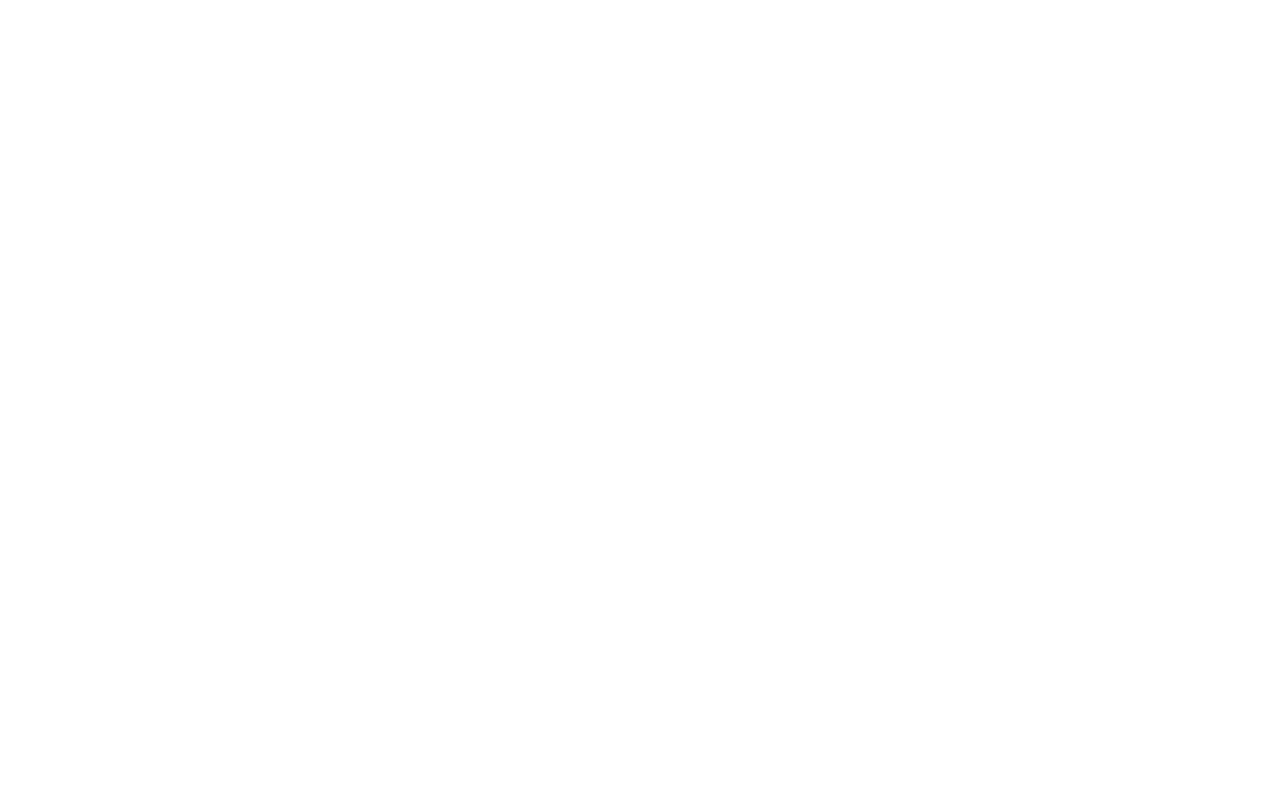
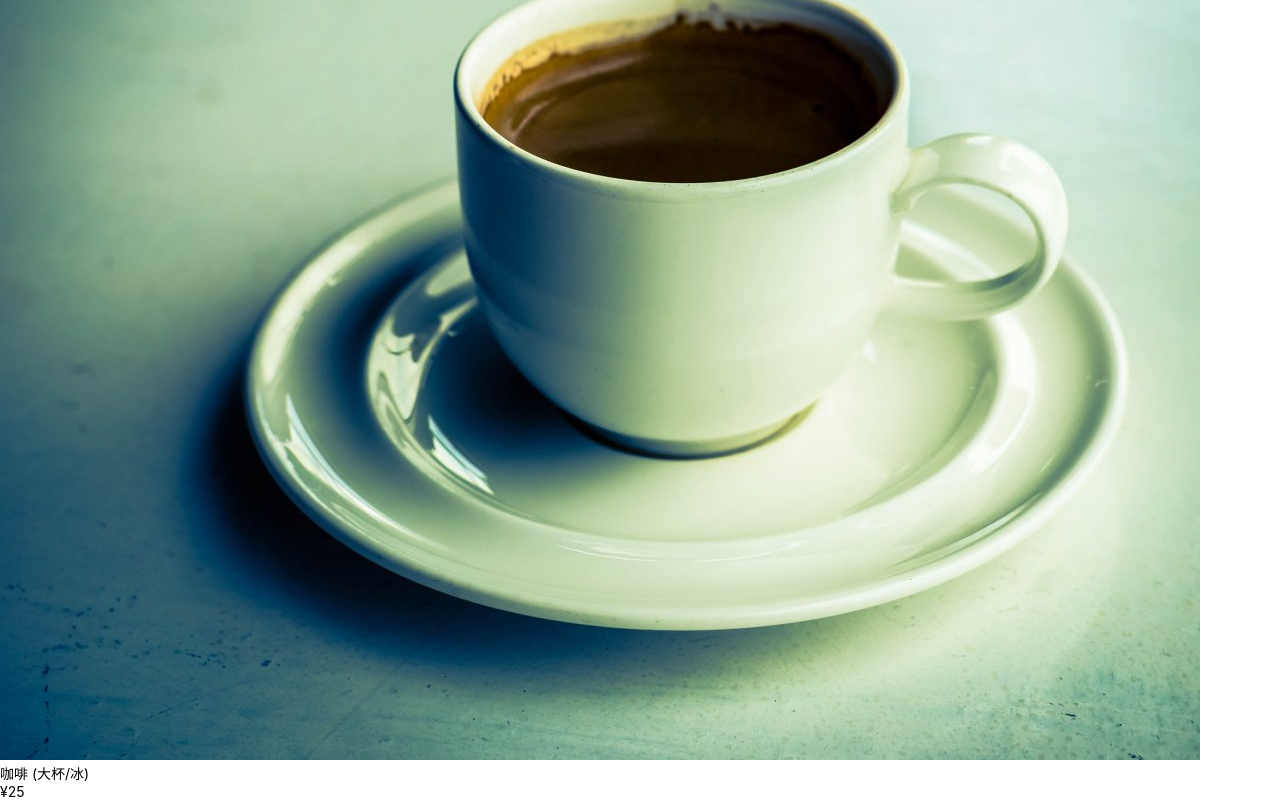
Before and after one commit to lanzhaoTW/commodity, a React (Create React App) app: page /commodity/1 in a window 1280 px wide. Shown: the part 386-1186 px from the top of the page. Before the commit the page ends 800 px from the top, so only its background shows below. Built offline with nearby package versions, Linux system fonts and the light colour scheme.

Commit message:
add detail content

```diff
--- a/src/index.css
+++ b/src/index.css
@@ -5,6 +5,7 @@
     sans-serif;
   -webkit-font-smoothing: antialiased;
   -moz-osx-font-smoothing: grayscale;
+  font-size: 14px;
 }
 
 code {
--- /dev/null
+++ b/src/pages/commodityDetail/index.less
@@ -0,0 +1,21 @@
+.container {
+  padding: 10px;
+
+  .image-content {
+    width: 100%;
+  }
+
+  .commodity-content {
+    margin-top: 20px;
+    line-height: 24px;
+
+
+    .title {
+      font-weight: bold;
+    }
+
+    .description {
+      color: #777777;
+    }
+  }
+}
--- a/src/pages/commodityDetail/index.tsx
+++ b/src/pages/commodityDetail/index.tsx
@@ -1,10 +1,42 @@
-import React from 'react'
+import React, {useEffect, useState} from 'react'
+import {useParams} from 'react-router-dom'
+import {CommodityItemProps} from "../commodity";
+import style from "./index.less";
+
 
 function CommodityDetail() {
+    const params = useParams<{ id: string }>();
+    const [detail, setDetail] = useState<CommodityItemProps>()
+
+    useEffect(() => {
+        console.log(params.id)
+        setDetail({
+            id: 1,
+            imageUrl: "/images/coffee.jpeg",
+            name: '咖啡',
+            description: "大杯/冰",
+            price: 25,
+        })
+
+    }, [params.id])
+
 
     return (
-        <div>这个是详情页面</div>
-    )
+        <>
+            {detail && (<div className={style["container"]}>
+
+                <img src={detail.imageUrl} alt={detail.name} className={style["image-content"]}/>
+                <div className={style["commodity-content"]}>
+                    <div className={style["name"]}>
+                        {detail.name} (
+                        <span className={style["description"]}>{detail.description}</span>
+                        )
+                    </div>
+                    <div className={style["price"]}>¥{detail.price}</div>
+                </div>
+
+            </div>)}
+        </>)
 
 }
 
```
